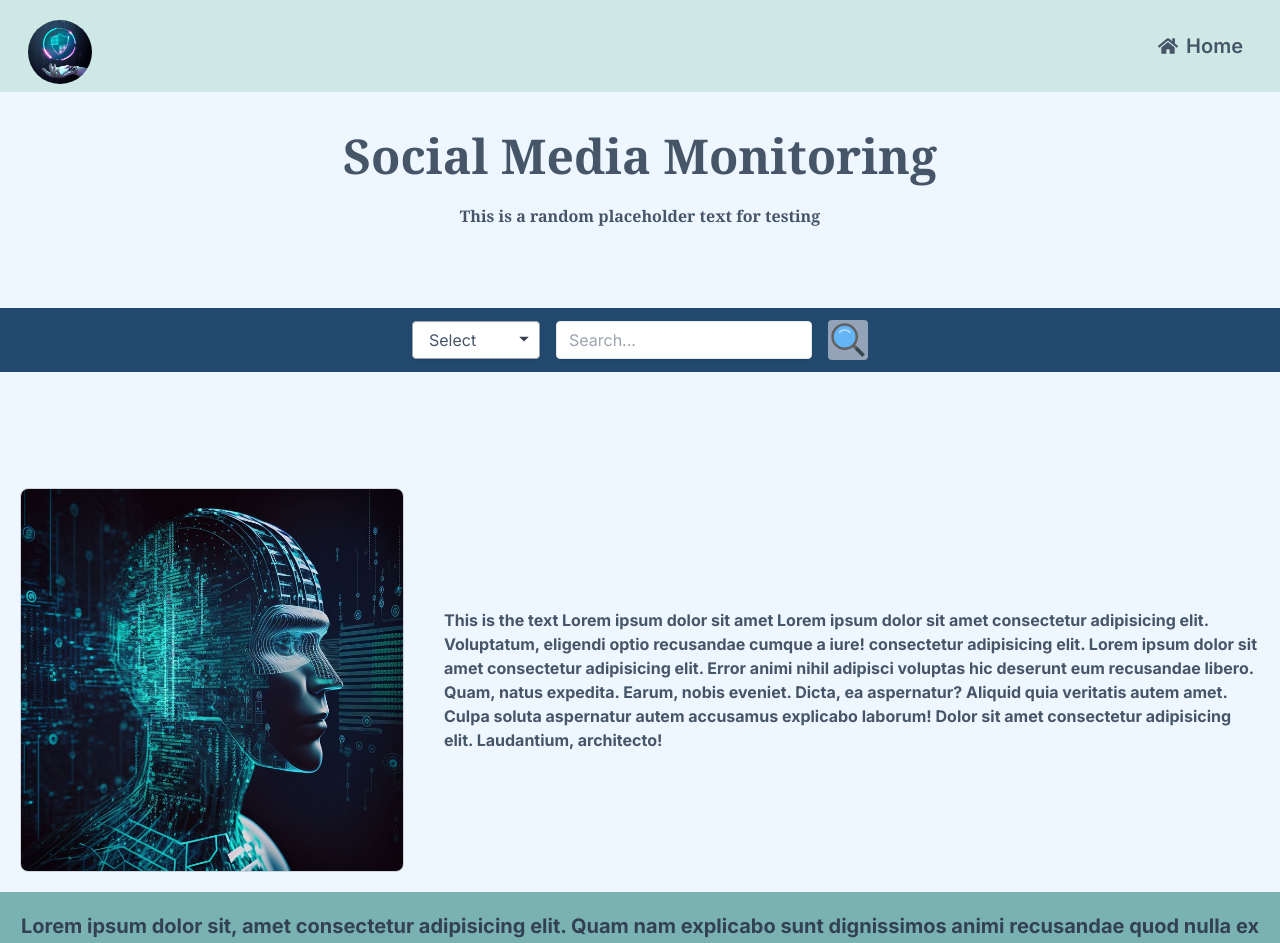
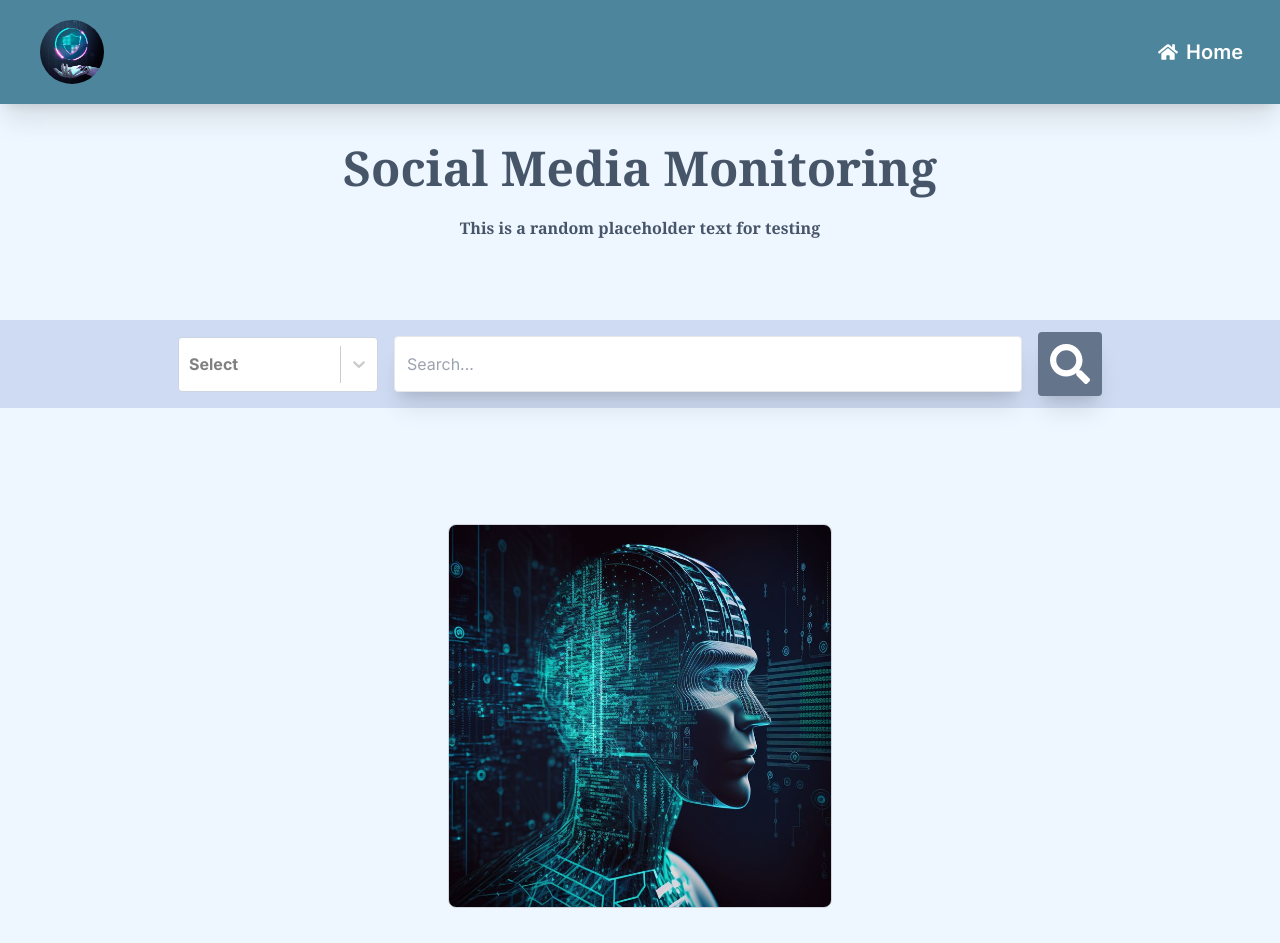
Before and after one commit to vpndigitalservice/social-media-monitoring, a Next.js app: page / in a window 1280 px wide. Shown: the top 943 px of the page. Built offline with nearby package versions, Linux system fonts and the light colour scheme.

Commit message:
given corrections implemented

```diff
--- a/components/Footer.jsx
+++ b/components/Footer.jsx
@@ -3,8 +3,10 @@ import react from 'react';
 
 function Footer() {
     return (
-        <footer className="footer p-10 bg-neutral text-neutral-content flex justify-center" style={{backgroundColor : '#4D869C'}}>
-        <div className="flex flex-col md:flex-row justify-between w-full max-w-5xl text-white">
+      <>
+
+        <footer className="footer p-10 bg-neutral  shadow-xl text-neutral-content flex justify-center" style={{backgroundColor : '#4D869C'}}>
+        <div className="flex flex-col md:flex-row  justify-between w-full max-w-5xl text-white    ">
           <nav className="mb-4 md:mb-0 md:mr-8">
             <h6 className="footer-title">Services</h6>
             <a className="link link-hover">Service 1</a><br/>
@@ -28,6 +30,7 @@ function Footer() {
           </nav>
         </div>
       </footer>
+      </>
     );
 }
 
--- a/components/Hero.jsx
+++ b/components/Hero.jsx
@@ -1,86 +1,128 @@
 "use client"
 
-import react from 'react';
+import React from 'react';
+import Select,{components} from 'react-select'
 
+import { FaInstagram, FaFacebook, FaReddit } from 'react-icons/fa';
 import { useState } from 'react';
-import { FcSearch } from "react-icons/fc";
+import { FaSearch } from "react-icons/fa";
+
+
+const CustomOption = (props) => {
+    return (
+        <div {...props.innerProps} className="flex items-center p-2 cursor-pointer">
+            <div style={{ fontSize: '1.5rem' }}>{props.data.icon}</div>
+            <span className="ml-2 text-slate-900" style={{ fontSize: '1.25rem' }}>{props.data.label}</span>
+        </div>
+    );
+};
+
+const CustomSingleValue = (props) => {
+    return (
+        <components.SingleValue {...props}>
+            <div className="flex items-center">
+                <div style={{ fontSize: '1.5rem' }}>{props.data.icon}</div>
+                <span className="ml-2" style={{ fontSize: '1.25rem' }}>{props.data.label}</span>
+            </div>
+        </components.SingleValue>
+    );
+};
+
+
+
 function Hero(){
 
 
-    const [options, setOptions] = useState([
-        { value: 'Instagram', label: 'Instagram' },
-        { value: 'Facebook', label: 'Facebook' },
-        { value: 'Reddit', label: 'Reddit' },
+    const [options] = useState([
+        { value: 'Instagram', label: 'Instagram', icon: <FaInstagram className="text-pink-500" /> },
+        { value: 'Facebook', label: 'Facebook', icon: <FaFacebook className="text-blue-700" /> },
+        { value: 'Reddit', label: 'Reddit', icon: <FaReddit className="text-orange-500" /> },
     ]);
 
     // State for selected option
     const [selectedOption, setSelectedOption] = useState(null);
 
     // Handler for select change
-    const handleSelectChange = (event) => {
-        setSelectedOption(event.target.value);
+    const handleSelectChange = (option) => {
+        setSelectedOption(option);
     };
 
     // Placeholder for search bar
     let searchBarPlaceholder = "Search...";
     if (selectedOption) {
-        searchBarPlaceholder = `Enter keywords for ${selectedOption}`;
+        searchBarPlaceholder = `Enter keywords for ${selectedOption.label}`;
     }
 
 
 
 
 
-
-
-
-
-
-
-
-
-
-
-
-
-
-
-
+    const customStyles = {
+        control: (provided) => ({
+            ...provided,
+            width: 200,
+            height: 55,
+            border: '1px solid #cbd5e0',
+            boxShadow: 'none',
+            fontWeight: 'bold',
+            '&:hover': {
+                borderColor: '#a0aec0',
+            },
+        }),
+        option: (provided, state) => ({
+            ...provided,
+            color: state.isSelected ? 'black' : '#4a5568',
+            backgroundColor: state.isSelected ? '#4a5568' : 'white',
+            fontWeight: 'bold',
+            '&:hover': {
+                backgroundColor: '#a0aec0',
+            },
+        }),
+        singleValue: (provided) => ({
+            ...provided,
+            display: 'flex',
+            alignItems: 'center',
+            color: '#4a5568',
+            fontSize: '1.25rem',
+            fontWeight: 'bold',
+        }),
+        menu: (provided) => ({
+            ...provided,
+            borderRadius: '0.25rem',
+            fontWeight: 'bold',
+            boxShadow: '0 4px 6px rgba(0, 0, 0, 0.1)'
+        }),
+    };
 
     return (
         <>
-        <div className="text-center justify-center mt-10 font-bold font-serif text-slate-600" style={{backgroundColor : '#EEF7FF'}}>
-            <p className="text-5xl">Social Media Monitoring</p>
+            <div className="text-center justify-center mt-10 font-bold font-serif text-slate-600" style={{ backgroundColor: '#EEF7FF' }}>
+                <p className="text-5xl ">Social Media Monitoring</p>
                 <p className='mt-6'>This is a random placeholder text for testing</p>
             </div>
 
-        <div className="flex flex-col items-center justify-center md:flex-row space-x-4 mt-20 mb-20 p-3" style={{backgroundColor: '#224a6e'}}>
+            <div className="flex flex-col items-center justify-center md:flex-row space-x-4 mt-20 mb-20 p-3" style={{ backgroundColor: '#cedbf2' }}>
                 {/* Dropdown */}
-            <div className="relative mb-4 md:mb-0">
-                <select
-                    className="block appearance-none w-32 bg-white border text-slate-600 border-gray-400 hover:border-gray-500 px-4 py-2 pr-8 rounded shadow leading-tight focus:outline-none focus:shadow-outline"
+                <div className="relative mb-4  md:mb-0">
+                    <Select
+                        options={options}
+                        styles={customStyles}
                         onChange={handleSelectChange}
-                >
-                    <option value="">Select</option>
-                    {options.map(option => (
-                        <option key={option.value} value={option.value}>{option.label}</option>
-                    ))}
-                </select>
-                <div className="pointer-events-none absolute inset-y-0 right-0 flex items-center px-2 text-gray-700">
-                    <svg className="fill-current h-4 w-4" xmlns="http://www.w3.org/2000/svg" viewBox="0 0 20 20"><path d="M10 12L4 6h12z"/></svg>
-                </div>
+                        placeholder="Select"
+                        components={{ Option: CustomOption, SingleValue: CustomSingleValue }}
+                    />
                 </div>
 
                 {/* Search Bar */}
                 <input
                     type="text"
-                className="shadow appearance-none border rounded w-64 py-2 px-3 bg-white text-slate-900 leading-tight focus:outline-none focus:shadow-outline mb-4 md:mb-0"
+                    className=" appearance-none border rounded w-1/2 h-14 py-2 px-3 shadow-xl bg-white text-slate-900 leading-tight focus:outline-none focus:shadow-outline mb-4 md:mb-0"
                     placeholder={searchBarPlaceholder}
                 />
 
                 {/* Search Button */}
-            <button className="bg-slate-400 hover:bg-blue-700 w-10 text-white font-bold py-0 px-0 rounded focus:outline-none focus:shadow-outline">
-                <FcSearch className='w-10 h-10'/>
+                <button className="w-16 text-white font-bold bg-slate-500 shadow-xl hover:bg-slate-700 p-3 rounded focus:outline-none focus:shadow-outline">
+                    <FaSearch className='w-10 h-10' />
                 </button>
             </div>
         </>
--- a/components/Information.jsx
+++ b/components/Information.jsx
@@ -6,25 +6,25 @@ import cardimg from '../public/cardimg.jpg'
 function Information(){
     return (
         <>
-        <div className="w-full h-auto flex flex-col  md:flex-row pt-4 justify-center text-slate-600" style={{backgroundColor : '#EEF7FF'}}>
+        <div className="w-full h-auto flex flex-col items-center pt-4 justify-center text-slate-600" style={{ backgroundColor: '#EEF7FF' }}>
             <div className="flex justify-center p-5">
                 <div className="max-w-xs md:max-w-sm rounded-lg overflow-hidden border border-gray-300">
                     <Image
                         className="w-full h-auto"
                         src={cardimg}
-                    width={250}
-                    height={400}
+                        width={300}
+                        height={300}
                         alt="info img"
                     />
                 </div>
             </div>
 
-        <div className="flex flex-1 p-5 font-bold items-center">
+            <div className="flex flex-1 p-5 font-bold items-center text-center">
                 This is the text Lorem ipsum dolor sit amet Lorem ipsum dolor sit amet consectetur adipisicing elit. Voluptatum, eligendi optio recusandae cumque a iure! consectetur adipisicing elit. Lorem ipsum dolor sit amet consectetur adipisicing elit. Error animi nihil adipisci voluptas hic deserunt eum recusandae libero. Quam, natus expedita. Earum, nobis eveniet. Dicta, ea aspernatur? Aliquid quia veritatis autem amet. Culpa soluta aspernatur autem accusamus explicabo laborum! Dolor sit amet consectetur adipisicing elit. Laudantium, architecto!
             </div>
 
         </div>
-    <div className="w-full text-center text-xl text-slate-700  p-5 font-bold"  style={{backgroundColor : '#7AB2B2'}}>Lorem ipsum dolor sit, amet consectetur adipisicing elit. Quam nam explicabo sunt dignissimos animi recusandae quod nulla ex nihil natus veritatis deleniti sequi eos laboriosam perferendis, nemo veniam in mollitia!</div>
+        <div className="w-full text-center text-xl text-slate-700 p-5 font-bold" style={{ backgroundColor: '#EEF7FF' }}>Lorem ipsum dolor sit, amet consectetur adipisicing elit. Quam nam explicabo sunt dignissimos animi recusandae quod nulla ex nihil natus veritatis deleniti sequi eos laboriosam perferendis, nemo veniam in mollitia!</div>
     </>
 
     );
--- a/components/Navbar.jsx
+++ b/components/Navbar.jsx
@@ -6,29 +6,22 @@ import { FaHome } from "react-icons/fa";
 
 function Navbar() {
     return (
-        <div className="navbar bg-base-100" style={{ backgroundColor: "#CDE8E5" }}>
-            <div className="flex-none">
-            <div className="dropdown dropdown-end mt-3 ml-5">
-
-                        <div className="w-16  rounded-full    overflow-hidden">
+        <div className="navbar bg-base-100 shadow-xl" style={{ backgroundColor: "#4D869C", display: 'flex', alignItems: 'center' }}>
+    <div className="flex-none ml-5">
+        <div className="dropdown dropdown-end p-3">
+            <div className="w-16 rounded-full overflow-hidden" style={{ display: 'flex', alignItems: 'center', justifyContent: 'center' }}>
                 <Image
                     alt="this is the profile pic"
                     src={logo}
-                                width={96} // Adjust width and height for desired size
+                    width={96}
                     height={96}
-
                 />
             </div>
-
-
         </div>
     </div>
-            <div className="flex-1">
-
-            </div>
+    <div className="flex-1"></div>
     <div className='flex-none'>
-
-                <a className="btn btn-ghost text-xl text-slate-600 mr-3">  <FaHome /> Home</a>
+        <a className="btn btn-ghost text-xl text-white mr-3">  <FaHome /> Home</a>
     </div>
 </div>
     );
--- a/package.json
+++ b/package.json
@@ -12,7 +12,8 @@
     "next": "14.1.0",
     "react": "^18",
     "react-dom": "^18",
-    "react-icons": "^5.2.1"
+    "react-icons": "^5.2.1",
+    "react-select": "^5.8.0"
   },
   "devDependencies": {
     "autoprefixer": "^10.0.1",
```
Also changed, not shown: components/Cards.jsx (+33 -13 lines), 1 other file (tests, documents, lock files or other folders). Lines whose indentation alone changed are shown as unchanged.
